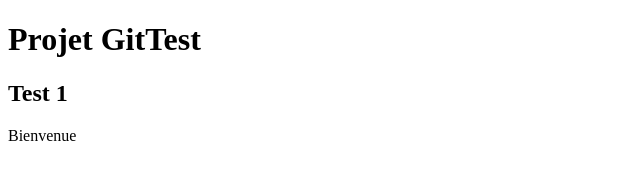
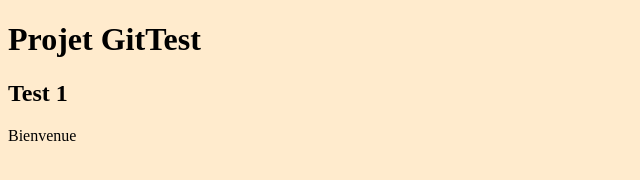
Before and after one commit to Jihane78/Projet-Site, a plain HTML site: page index.html in a window 1280 px wide. Shown: the whole page, without its empty margins (0-640 px from the left). Drawn offline with Linux system fonts and the light colour scheme.

Commit message:
changer la couleur du body

```diff
--- a/css/git.css
+++ b/css/git.css
@@ -0,0 +1,3 @@
+body {
+ background-color: blanchedalmond;
+}
--- a/index.html
+++ b/index.html
@@ -4,6 +4,7 @@
     <meta charset="UTF-8">
     <meta http-equiv="X-UA-Compatible" content="IE=edge">
     <meta name="viewport" content="width=device-width, initial-scale=1.0">
+    <link rel="stylesheet" href="css/git.css">
     <title>Document</title>
 </head>
 <body>
```
